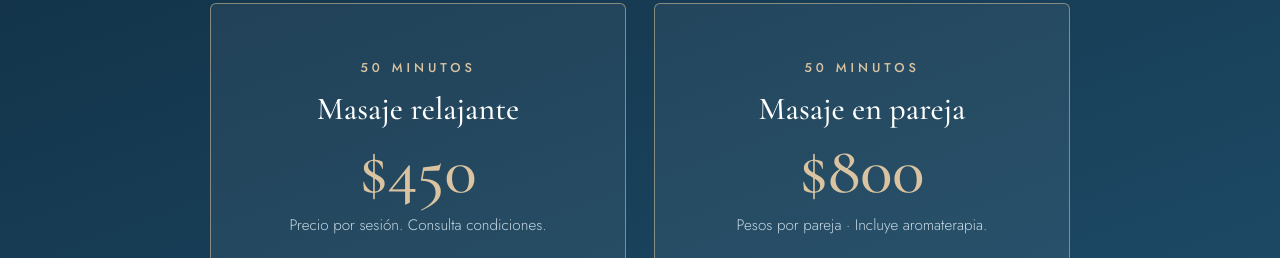
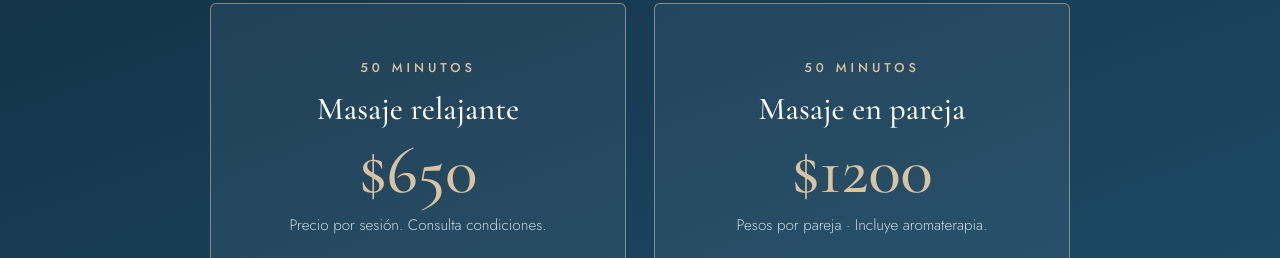
Before and after one commit to masajes-cancun/masajes, a plain HTML site: page index.html in a window 1280 px wide. Shown: the part 1090-1348 px from the top of the page. Drawn offline with nearby package versions, Linux system fonts and the light colour scheme.

Commit message:
Change massage prices in index.html
Updated prices for 'Masaje relajante' and 'Masaje en pareja'.

```diff
--- a/index.html
+++ b/index.html
@@ -356,14 +356,14 @@
         <article class="promo aparecer">
           <span class="duracion">50 minutos</span>
           <h3>Masaje relajante</h3>
-          <div class="monto">$450</div>
+          <div class="monto">$650</div>
           <p class="detalle">Precio por sesión. Consulta condiciones.</p>
           <a class="btn" href="https://wa.me/529983079959?text=Hola%2C%20quiero%20la%20promoci%C3%B3n%20del%20masaje%20relajante%20de%2050%20minutos" target="_blank" rel="noopener">Quiero esta promo</a>
         </article>
         <article class="promo aparecer">
           <span class="duracion">50 minutos</span>
           <h3>Masaje en pareja</h3>
-          <div class="monto">$800</div>
+          <div class="monto">$1200</div>
           <p class="detalle">Pesos por pareja · Incluye aromaterapia.</p>
           <a class="btn" href="https://wa.me/529983079959?text=Hola%2C%20quiero%20la%20promoci%C3%B3n%20del%20masaje%20en%20pareja%20de%2050%20minutos" target="_blank" rel="noopener">Quiero esta promo</a>
         </article>
```
